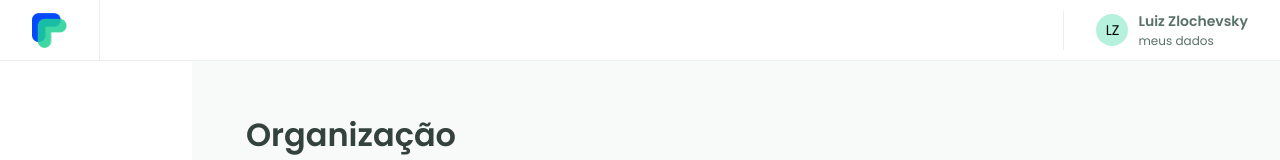
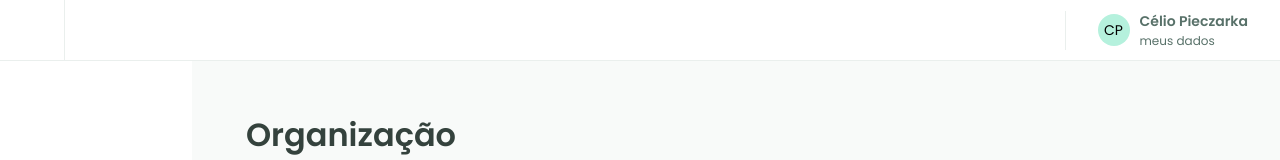
Before and after one commit to celioFagundes/sistema-de-gestao-painel, a Next.js app: page /roles in a window 1280 px wide. Shown: the top 160 px of the page. Built offline with nearby package versions, Linux system fonts and the light colour scheme; no server answers.

Commit message:
remove company information

```diff
--- a/components/Layout/index.tsx
+++ b/components/Layout/index.tsx
@@ -24,12 +24,12 @@ const Layout = (props: MainProps) => {
     <Wrapper>
       <Header>
         <LogoContainer>
-          <Image src='/pedido-pago-logo.png' alt='brand logo' height={35} width={35} />
+
         </LogoContainer>
         <UserContainer>
-          <UserAvatar>LZ</UserAvatar>
+          <UserAvatar>CP</UserAvatar>
           <UserData>
-            <Username>Luiz Zlochevsky</Username>
+            <Username>Célio Pieczarka</Username>
             <Data>meus dados</Data>
           </UserData>
         </UserContainer>
```
